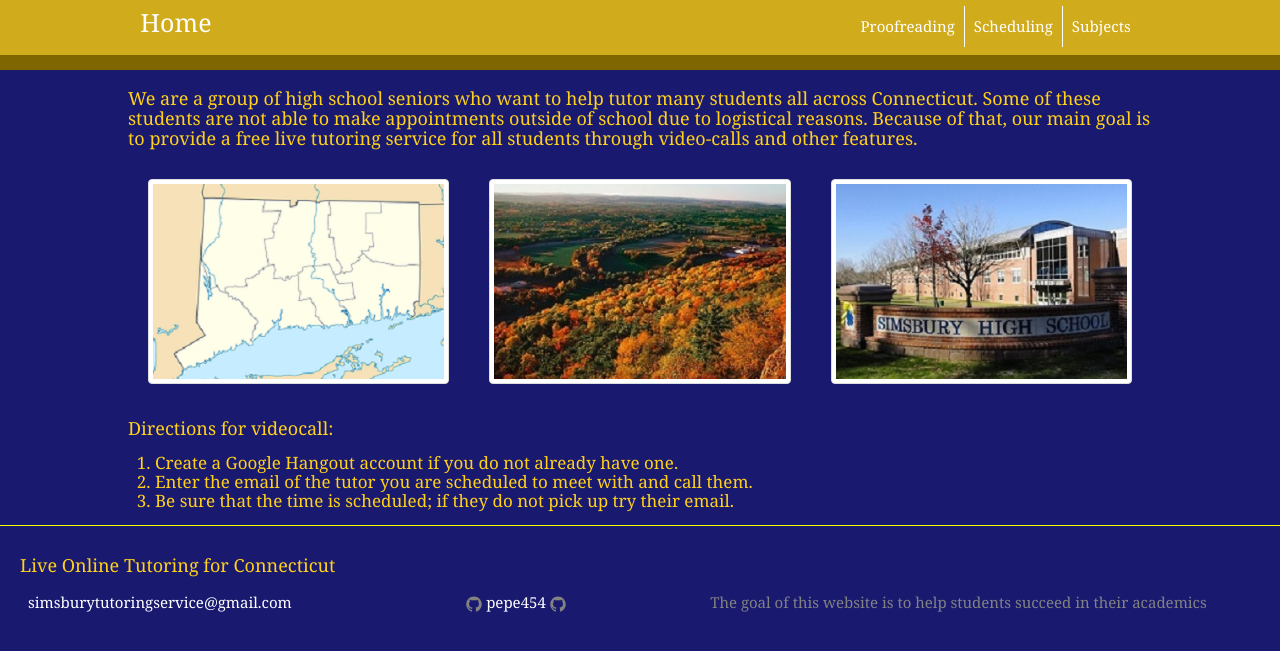
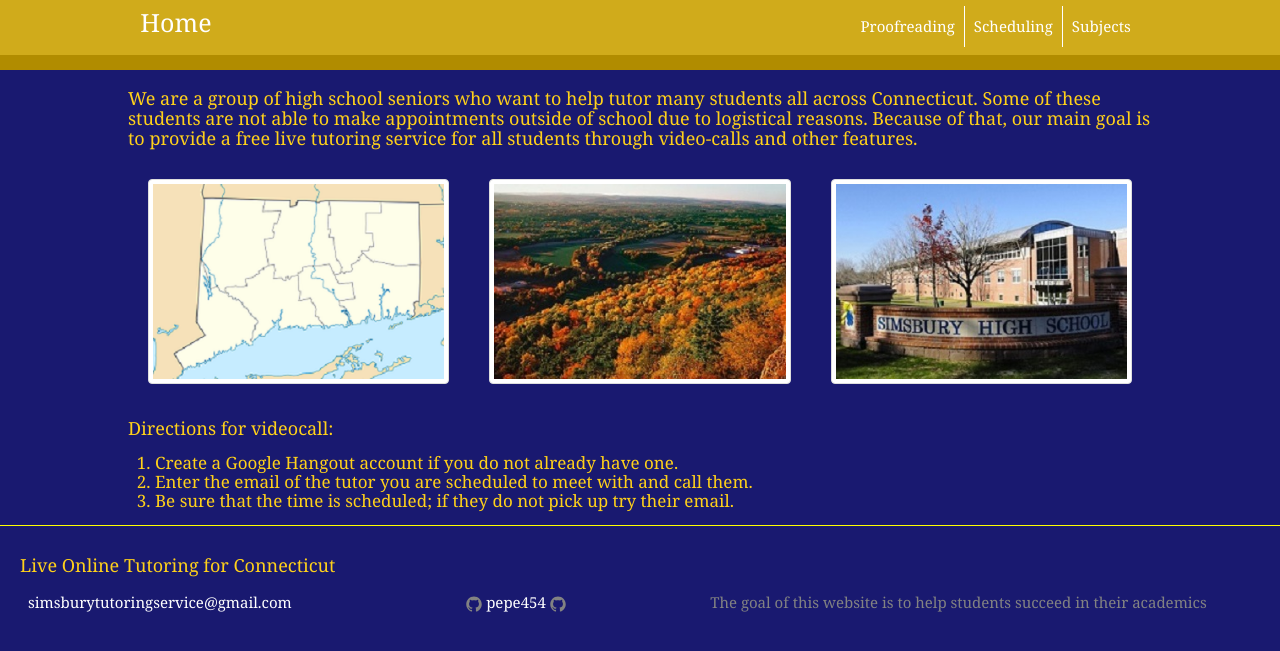
Before and after one commit to pepe454/pepe454.github.io, a Jekyll site: the page built from index.html, in a window 1280 px wide. Shown: the top 651 px of the page. Built offline with Jekyll 4.4.1, drawn with Linux system fonts in a browser that asks for light colours; the list of posts is cut into pages by our own code; comment, search, counter and statistics services are not loaded.

Commit message:
Update _layout.scss

```diff
--- a/_sass/_layout.scss
+++ b/_sass/_layout.scss
@@ -31,7 +31,7 @@
     display: block;
     text-align: center;
     background-color: #d0ab1b;
-    border-bottom: 15px solid  #806600;
+    border-bottom: 15px solid  #b18c00;
     font-size: 0;
     font-family: Georgia;
 
```
